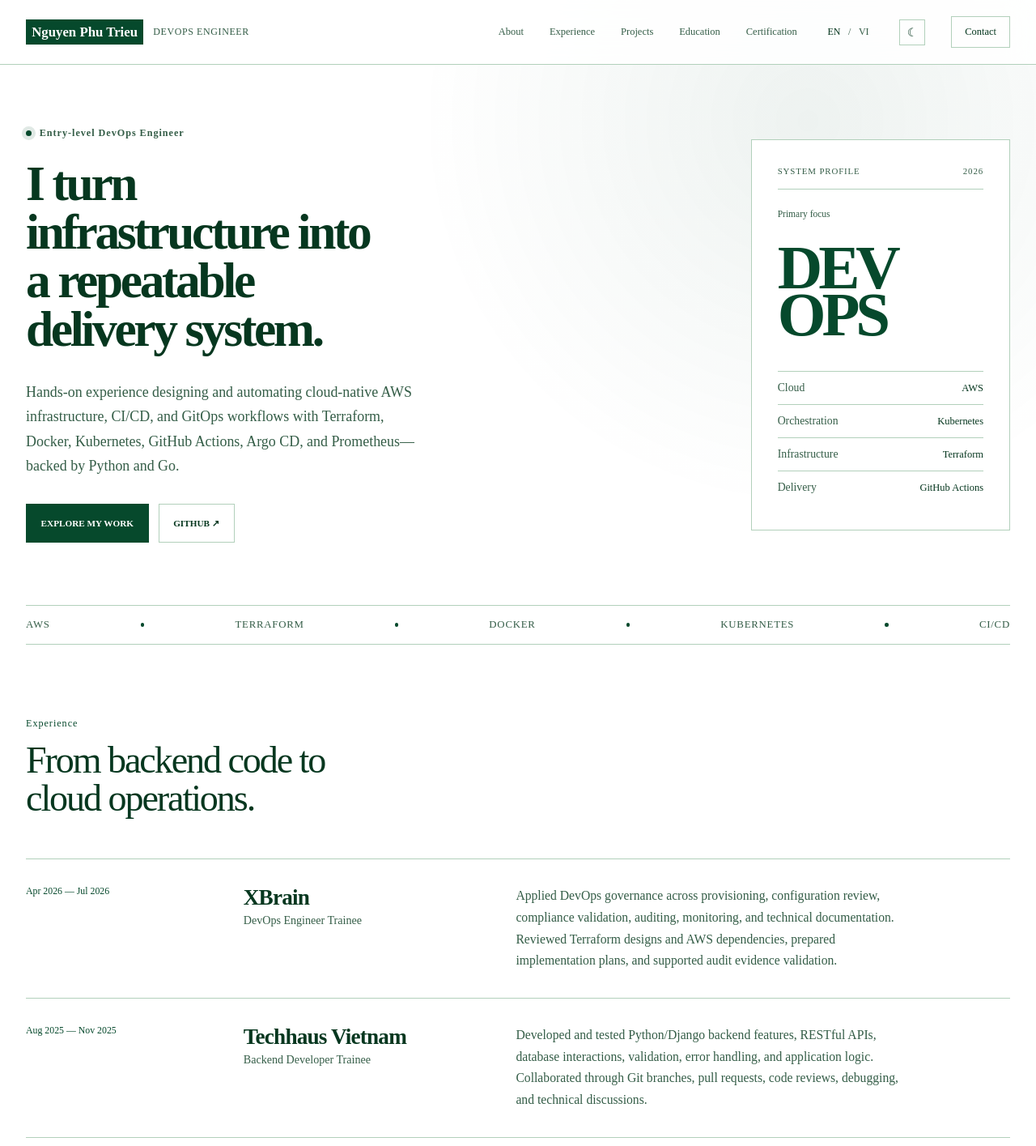
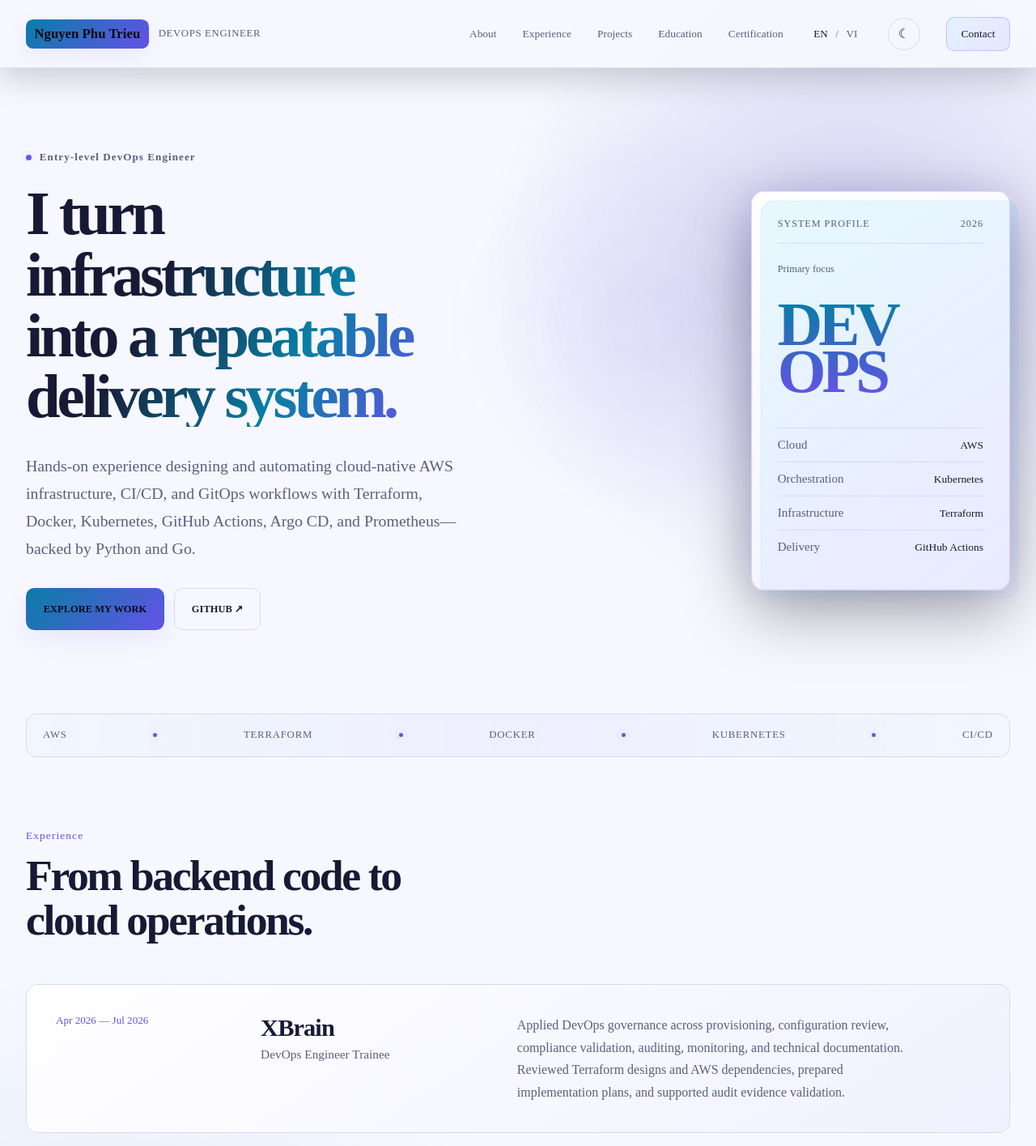
Before and after one commit to TrieuNguyenPhu/portfolio, a Next.js app: page / in a window 1280 px wide. Shown: the top 1415 px of the page at 81% size. Built offline with nearby package versions, Linux system fonts and the light colour scheme.

Commit message:
Redesign portfolio with midnight indigo theme

```diff
--- a/app/globals.css
+++ b/app/globals.css
@@ -2,18 +2,19 @@
   --font-display: var(--font-space-grotesk);
   --font-body: var(--font-inter);
   --font-mono: var(--font-jetbrains-mono);
-  --bg: #082f23;
-  --surface: #0d3b2b;
-  --surface-light: #144d38;
-  --text: #ffffff;
-  --muted: #c1d5c7;
-  --line: #2b5f49;
-  --lime: #c4ff6b;
-  --dark: #041f16;
-  --on-accent: #041f16;
-  --glow: rgb(196 255 107 / 10%);
-  --glow-ring: rgb(196 255 107 / 15%);
-  --nav-bg: rgb(8 47 35 / 86%);
+  --bg: #050611;
+  --surface: #0d1022;
+  --surface-light: #151932;
+  --text: #f8f8ff;
+  --muted: #b5bad5;
+  --line: #2b3157;
+  --lime: #9a8cff;
+  --cyan: #57d6ff;
+  --dark: #080a18;
+  --on-accent: #090a18;
+  --glow: rgb(113 89 255 / 18%);
+  --glow-ring: rgb(154 140 255 / 25%);
+  --nav-bg: rgb(5 6 17 / 82%);
   --page: min(94rem, calc(100% - 2rem));
 }
 
@@ -26,11 +27,30 @@
 }
 
 body {
-  background: radial-gradient(circle at 78% 4%, var(--glow), transparent 30rem), var(--bg);
+  background:
+    radial-gradient(circle at 82% 8%, rgb(72 56 190 / 20%), transparent 28rem),
+    radial-gradient(circle at 10% 42%, rgb(34 129 185 / 10%), transparent 32rem),
+    var(--bg);
   color: var(--text);
   font-family: var(--font-body);
   margin: 0;
   overflow-x: clip;
+  position: relative;
+}
+
+body::before {
+  animation: aurora-drift 16s ease-in-out infinite alternate;
+  background: radial-gradient(circle, var(--glow), transparent 64%);
+  content: "";
+  filter: blur(34px);
+  height: 34rem;
+  left: 42%;
+  opacity: 0.8;
+  pointer-events: none;
+  position: fixed;
+  top: 8rem;
+  width: 34rem;
+  z-index: 0;
 }
 
 a { color: inherit; text-decoration: none; }
@@ -48,9 +68,10 @@
   align-items: center;
   backdrop-filter: blur(18px);
   background: var(--nav-bg);
-  border-bottom: 1px solid var(--line);
+  border-bottom: 1px solid rgb(154 140 255 / 20%);
+  box-shadow: 0 12px 40px rgb(0 0 0 / 18%);
   display: flex;
-  height: 5rem;
+  height: 5.25rem;
   justify-content: space-between;
   padding-inline: max(1rem, env(safe-area-inset-left));
   position: sticky;
@@ -66,19 +87,21 @@
 }
 
 .brand > span {
-  background: var(--lime);
+  background: linear-gradient(135deg, var(--cyan), var(--lime));
+  border-radius: 0.55rem;
+  box-shadow: 0 8px 28px var(--glow);
   color: var(--on-accent);
   font-family: var(--font-display);
-  font-size: 0.82rem;
+  font-size: 0.9rem;
   font-weight: 700;
-  padding: 0.35rem 0.45rem;
+  padding: 0.5rem 0.65rem;
 }
 
 .brand small {
   color: var(--muted);
   font-family: var(--font-mono);
   display: none;
-  font-size: 0.75rem;
+  font-size: 0.8rem;
   letter-spacing: 0.05em;
   text-transform: uppercase;
 }
@@ -93,12 +116,28 @@
 .nav-shell nav > a {
   color: var(--muted);
   font-family: var(--font-mono);
-  font-size: 0.78rem;
+  font-size: 0.84rem;
+  position: relative;
   white-space: nowrap;
 }
 
 .nav-shell nav > a:not(.nav-cta) { display: none; }
 .nav-shell nav > a:hover { color: var(--text); }
+
+.nav-shell nav > a:not(.nav-cta)::after {
+  background: linear-gradient(90deg, var(--cyan), var(--lime));
+  bottom: -0.5rem;
+  content: "";
+  height: 2px;
+  left: 0;
+  position: absolute;
+  transform: scaleX(0);
+  transform-origin: left;
+  transition: transform 180ms ease;
+  width: 100%;
+}
+
+.nav-shell nav > a:not(.nav-cta):hover::after { transform: scaleX(1); }
 
 #about,
 #work,
@@ -111,7 +150,7 @@
   color: var(--muted);
   display: flex;
   font-family: var(--font-mono);
-  font-size: 0.75rem;
+  font-size: 0.82rem;
   gap: 0.25rem;
 }
 
@@ -133,31 +172,38 @@
   color: var(--text);
   cursor: pointer;
   display: inline-flex;
-  font-size: 0.9rem;
-  height: 2rem;
+  border-radius: 50%;
+  font-size: 1rem;
+  height: 2.5rem;
   justify-content: center;
   padding: 0;
-  width: 2rem;
+  transition: border-color 180ms ease, background-color 180ms ease, transform 180ms ease;
+  width: 2.5rem;
 }
 
-.theme-toggle:hover { border-color: var(--text); }
+.theme-toggle:hover { background: var(--surface-light); border-color: var(--lime); transform: rotate(12deg); }
 
 .nav-shell .nav-cta {
-  border: 1px solid var(--line);
+  background: linear-gradient(135deg, rgb(87 214 255 / 12%), rgb(154 140 255 / 16%));
+  border: 1px solid rgb(154 140 255 / 45%);
+  border-radius: 0.6rem;
   color: var(--text);
-  padding: 0.7rem 1rem;
+  padding: 0.75rem 1.1rem;
 }
 
+.nav-shell .nav-cta:hover { box-shadow: 0 10px 28px var(--glow); transform: translateY(-2px); }
+
 main,
-.site-footer { margin-inline: auto; max-width: var(--page); }
+.site-footer { margin-inline: auto; max-width: var(--page); position: relative; z-index: 1; }
 
 .hero {
   display: grid;
   gap: clamp(2rem, 4vw, 4rem);
-  padding-block: clamp(3rem, 6vw, 5.5rem);
+  min-height: min(52rem, calc(100svh - 5.25rem));
+  padding-block: clamp(4rem, 8vw, 7rem);
 }
 
-.hero-copy { align-self: center; }
+.hero-copy { align-self: center; animation: reveal-up 800ms cubic-bezier(0.22, 1, 0.36, 1) both; }
 
 .status,
 .panel-label,
@@ -166,13 +212,14 @@
   color: var(--muted);
   display: flex;
   font-family: var(--font-mono);
-  font-size: 0.76rem;
+  font-size: 0.82rem;
   font-weight: 600;
   gap: 0.6rem;
   letter-spacing: 0.08em;
 }
 
 .status > span {
+  animation: status-pulse 2.4s ease-in-out infinite;
   background: var(--lime);
   border-radius: 50%;
   box-shadow: 0 0 0 5px var(--glow-ring);
@@ -181,17 +228,21 @@
 }
 
 .hero h1 {
-  font-size: clamp(2.6rem, 4.8vw, 5rem);
-  font-weight: 600;
+  background: linear-gradient(120deg, var(--text) 35%, var(--cyan) 68%, var(--lime));
+  background-clip: text;
+  -webkit-background-clip: text;
+  color: transparent;
+  font-size: clamp(3.1rem, 6vw, 6.2rem);
+  font-weight: 650;
   letter-spacing: -0.055em;
   line-height: 0.98;
   margin-top: 1.5rem;
-  max-width: 14ch;
+  max-width: 13ch;
 }
 
 .hero-lede {
   color: var(--muted);
-  font-size: clamp(1.05rem, 1.4vw, 1.25rem);
+  font-size: clamp(1.1rem, 1.55vw, 1.36rem);
   line-height: 1.7;
   margin-top: 2rem;
   max-width: 54ch;
@@ -209,32 +260,39 @@
   border: 1px solid var(--line);
   display: inline-flex;
   font-family: var(--font-mono);
-  font-size: 0.7rem;
+  border-radius: 0.65rem;
+  font-size: 0.78rem;
   font-weight: 600;
   justify-content: center;
-  min-height: 3rem;
-  padding-inline: 1.1rem;
+  min-height: 3.25rem;
+  padding-inline: 1.3rem;
   text-transform: uppercase;
   white-space: nowrap;
 }
 
-.button--primary { background: var(--lime); border-color: var(--lime); color: var(--on-accent); }
-.button--primary:hover { background: var(--text); border-color: var(--text); }
-.button--ghost:hover { border-color: var(--text); }
+.button--primary { background: linear-gradient(135deg, var(--cyan), var(--lime)); border-color: transparent; color: var(--on-accent); box-shadow: 0 12px 34px var(--glow); }
+.button--primary:hover { box-shadow: 0 16px 42px var(--glow-ring); transform: translateY(-3px); }
+.button--ghost { background: rgb(255 255 255 / 2%); }
+.button--ghost:hover { background: var(--surface-light); border-color: var(--lime); transform: translateY(-3px); }
 
 .hero-console {
   align-self: center;
-  background: var(--surface);
-  border: 1px solid var(--line);
+  animation: console-float 6s ease-in-out infinite;
+  background: linear-gradient(145deg, rgb(21 25 50 / 92%), rgb(9 11 27 / 96%));
+  border: 1px solid rgb(154 140 255 / 32%);
+  border-radius: 1rem;
+  box-shadow: 0 26px 80px rgb(0 0 0 / 35%), 0 0 54px var(--glow);
   min-width: 0;
   padding: clamp(1.25rem, 3vw, 2rem);
   position: relative;
 }
 
 .hero-console::after {
-  border: 1px solid var(--line);
+  background: linear-gradient(145deg, rgb(87 214 255 / 14%), rgb(154 140 255 / 7%));
+  border: 1px solid rgb(87 214 255 / 20%);
+  border-radius: 1rem;
   content: "";
-  inset: 0.65rem -0.65rem -0.65rem 0.65rem;
+  inset: 0.7rem -0.7rem -0.7rem 0.7rem;
   pointer-events: none;
   position: absolute;
   z-index: -1;
@@ -245,7 +303,7 @@
   color: var(--muted);
   display: flex;
   font-family: var(--font-mono);
-  font-size: 0.68rem;
+  font-size: 0.76rem;
   justify-content: space-between;
   letter-spacing: 0.08em;
   padding-bottom: 1rem;
@@ -254,12 +312,15 @@
 .console-label {
   color: var(--muted);
   font-family: var(--font-mono);
-  font-size: 0.72rem;
+  font-size: 0.78rem;
   margin-top: 1.5rem;
 }
 
 .hero-console > strong {
-  color: var(--lime);
+  background: linear-gradient(180deg, var(--cyan), var(--lime));
+  background-clip: text;
+  -webkit-background-clip: text;
+  color: transparent;
   display: block;
   font-family: var(--font-display);
   font-size: clamp(3.5rem, 6vw, 5.5rem);
@@ -276,28 +337,30 @@
   padding-block: 0.75rem;
 }
 
-.hero-console dt { color: var(--muted); font-size: 0.86rem; }
-.hero-console dd { font-family: var(--font-mono); font-size: 0.78rem; }
+.hero-console dt { color: var(--muted); font-size: 0.94rem; }
+.hero-console dd { font-family: var(--font-mono); font-size: 0.84rem; }
 
 .ticker {
   align-items: center;
-  border-block: 1px solid var(--line);
+  background: linear-gradient(90deg, rgb(87 214 255 / 4%), rgb(154 140 255 / 8%), rgb(87 214 255 / 4%));
+  border: 1px solid var(--line);
+  border-radius: 0.8rem;
   display: flex;
   gap: clamp(0.8rem, 2vw, 2rem);
   justify-content: space-between;
   overflow: hidden;
-  padding-block: 1rem;
+  padding: 1.15rem 1.25rem;
 }
 
 .ticker span {
   color: var(--muted);
   flex: none;
   font-family: var(--font-mono);
-  font-size: clamp(0.7rem, 1vw, 0.8rem);
+  font-size: clamp(0.78rem, 1vw, 0.92rem);
   letter-spacing: 0.06em;
 }
 
-.ticker i { background: var(--lime); border-radius: 50%; flex: none; height: 0.28rem; width: 0.28rem; }
+.ticker i { animation: status-pulse 2.4s ease-in-out infinite; background: var(--lime); border-radius: 50%; flex: none; height: 0.32rem; width: 0.32rem; }
 
 .projects-section,
 .experience-section,
@@ -312,46 +375,50 @@
   color: var(--lime);
   font-family: var(--font-mono);
   display: block;
-  font-size: 0.76rem;
+  font-size: 0.84rem;
   letter-spacing: 0.08em;
   margin-bottom: 0.9rem;
 }
 
 .section-intro h2,
 .profile-section h2 {
-  font-size: clamp(2.1rem, 3.6vw, 3.8rem);
-  font-weight: 500;
+  font-size: clamp(2.5rem, 4.2vw, 4.6rem);
+  font-weight: 600;
   letter-spacing: -0.045em;
   line-height: 1.02;
   max-width: 18ch;
 }
 
+.profile-section h2 { font-size: clamp(2.2rem, 3.2vw, 3.45rem); }
+
 .section-intro div > p {
   color: var(--muted);
   line-height: 1.7;
-  font-size: 1.02rem;
+  font-size: clamp(1.05rem, 1.3vw, 1.2rem);
   margin-top: 0.85rem;
   max-width: 52ch;
 }
 
 .projects-grid {
   display: grid;
-  gap: 1rem;
+  gap: 1.25rem;
 }
 
 .project {
   --project-accent: var(--lime);
-  background: var(--surface);
-  border: 1px solid var(--line);
+  background: linear-gradient(145deg, var(--surface-light), var(--surface));
+  border: 1px solid rgb(154 140 255 / 24%);
+  border-radius: 1rem;
+  box-shadow: 0 20px 55px rgb(0 0 0 / 16%);
   display: flex;
   flex-direction: column;
   min-width: 0;
   overflow: hidden;
   padding: clamp(1.25rem, 3vw, 2rem);
-  transition: border-color 180ms ease, transform 180ms ease;
+  transition: border-color 220ms ease, box-shadow 220ms ease, transform 220ms ease;
 }
 
-.project:hover { border-color: var(--project-accent); transform: translateY(-3px); }
+.project:hover { border-color: var(--project-accent); box-shadow: 0 26px 70px rgb(0 0 0 / 28%), 0 0 42px var(--glow); transform: translateY(-7px); }
 
 .project > header {
   color: var(--muted);
@@ -365,7 +432,8 @@
 .project-visual {
   align-items: center;
   background: var(--dark);
-  border: 1px solid var(--line);
+  border: 1px solid rgb(154 140 255 / 24%);
+  border-radius: 0.8rem;
   display: flex;
   gap: 0.4rem;
   margin-block: 2rem;
@@ -383,11 +451,13 @@
 }
 
 .project-visual b {
+  background: rgb(154 140 255 / 5%);
   border: 1px solid var(--line);
+  border-radius: 0.45rem;
   color: var(--text);
   flex: 1;
   font-family: var(--font-mono);
-  font-size: clamp(0.68rem, 1.35vw, 0.86rem);
+  font-size: clamp(0.72rem, 1.35vw, 0.9rem);
   font-weight: 500;
   padding: 0.65rem 0.25rem;
   text-align: center;
@@ -397,7 +467,7 @@
 .project-metric { color: var(--project-accent); font-family: var(--font-mono); font-size: 0.86rem; text-transform: uppercase; }
 
 .project h3 {
-  font-size: clamp(2rem, 3.2vw, 3.35rem);
+  font-size: clamp(2.25rem, 3.5vw, 3.8rem);
   font-weight: 600;
   letter-spacing: -0.05em;
   line-height: 1;
@@ -405,7 +475,7 @@
 }
 
 .project-type { color: var(--text); font-size: clamp(0.98rem, 1.3vw, 1.1rem); font-weight: 600; margin-top: 0.5rem; }
-.project-summary { color: var(--muted); font-size: 0.92rem; line-height: 1.7; margin-top: 1.25rem; max-width: 58ch; }
+.project-summary { color: var(--muted); font-size: clamp(1rem, 1.15vw, 1.08rem); line-height: 1.72; margin-top: 1.25rem; max-width: 58ch; }
 
 .tags {
   display: flex;
@@ -417,11 +487,16 @@
 
 .tags li {
   border: 1px solid var(--line);
+  border-radius: 999px;
   color: var(--muted);
   font-family: var(--font-mono);
-  font-size: 0.7rem;
-  padding: 0.35rem 0.5rem;
+  font-size: 0.76rem;
+  padding: 0.42rem 0.65rem;
+  transition: background-color 180ms ease, border-color 180ms ease, color 180ms ease;
 }
+
+.tags li:hover { background: rgb(154 140 255 / 10%); border-color: var(--lime); color: var(--text); }
+.project:hover .project-visual i { animation: arrow-nudge 800ms ease-in-out infinite alternate; }
 
 .project-footer {
   align-items: center;
@@ -443,26 +518,30 @@
 .project-footer a:hover,
 .project-footer a span { color: var(--project-accent); }
 
-.experience-list { border-top: 1px solid var(--line); }
+.experience-list { display: grid; gap: 1rem; }
 .experience-list article {
-  border-bottom: 1px solid var(--line);
+  background: linear-gradient(135deg, rgb(21 25 50 / 72%), rgb(13 16 34 / 84%));
+  border: 1px solid var(--line);
+  border-radius: 0.9rem;
   display: grid;
   gap: 1.25rem;
-  padding-block: 2rem;
+  padding: clamp(1.5rem, 3vw, 2.25rem);
+  transition: border-color 220ms ease, transform 220ms ease;
 }
 
-.experience-date { color: var(--lime); font-family: var(--font-mono); font-size: 0.74rem; }
-.experience-list h3 { font-size: 1.7rem; letter-spacing: -0.03em; }
-.experience-list div > p { color: var(--muted); font-size: 0.88rem; margin-top: 0.25rem; }
-.experience-list article > p:last-child { color: var(--muted); font-size: 0.98rem; line-height: 1.7; max-width: 62ch; }
+.experience-list article:hover { border-color: var(--lime); transform: translateX(6px); }
+.experience-date { color: var(--lime); font-family: var(--font-mono); font-size: 0.82rem; }
+.experience-list h3 { font-size: clamp(1.9rem, 2.3vw, 2.35rem); letter-spacing: -0.03em; }
+.experience-list div > p { color: var(--muted); font-size: 0.96rem; margin-top: 0.35rem; }
+.experience-list article > p:last-child { color: var(--muted); font-size: clamp(1rem, 1.2vw, 1.08rem); line-height: 1.72; max-width: 62ch; }
 
 .profile-section {
   display: grid;
-  gap: 1rem;
+  gap: 1.25rem;
 }
 
 .skills-panel,
-.education-panel { background: var(--surface); border: 1px solid var(--line); padding: clamp(1.5rem, 4vw, 3rem); }
+.education-panel { background: linear-gradient(145deg, var(--surface-light), var(--surface)); border: 1px solid var(--line); border-radius: 1rem; box-shadow: 0 20px 55px rgb(0 0 0 / 16%); padding: clamp(1.75rem, 4vw, 3.25rem); }
 .skills-panel h2,
 .education-panel h2 { margin-top: 1.5rem; }
 .skills-panel dl { margin-top: 3rem; }
@@ -475,26 +554,28 @@
 }
 
 .skills-panel dl > div:last-child { border-bottom: 1px solid var(--line); }
-.skills-panel dt { color: var(--lime); font-family: var(--font-mono); font-size: 0.74rem; }
-.skills-panel dd { color: var(--muted); font-size: 0.94rem; }
+.skills-panel dt { color: var(--lime); font-family: var(--font-mono); font-size: 0.84rem; }
+.skills-panel dd { color: var(--muted); font-size: 1.02rem; }
 
-.education-panel { background: var(--lime); color: var(--on-accent); }
+.education-panel { background: linear-gradient(145deg, var(--cyan), var(--lime)); color: var(--on-accent); }
 .education-panel .panel-label { color: var(--on-accent); opacity: 0.65; }
 .education-panel h2 { color: var(--on-accent); }
 .education-mark {
   display: block;
   font-family: var(--font-display);
-  font-size: clamp(3.25rem, 6vw, 5.25rem);
+  font-size: clamp(3.6rem, 6vw, 5.8rem);
   font-weight: 700;
   line-height: 1;
   margin-top: 2.5rem;
 }
-.education-panel > p:not(.panel-label) { font-family: var(--font-mono); font-size: 0.68rem; margin-top: 1rem; }
-.education-panel > strong { display: block; font-size: 0.9rem; margin-top: 1.5rem; }
+.education-panel > p:not(.panel-label) { font-family: var(--font-mono); font-size: 0.8rem; margin-top: 1rem; }
+.education-panel > strong { display: block; font-size: 1.05rem; margin-top: 1.5rem; }
 
 .certification-section {
-  background: var(--surface);
+  background: linear-gradient(110deg, var(--surface-light), var(--surface));
   border: 1px solid var(--line);
+  border-radius: 1rem;
+  box-shadow: 0 20px 55px rgb(0 0 0 / 16%);
   display: grid;
   gap: 1.5rem;
   margin-top: 1rem;
@@ -503,14 +584,21 @@
 
 .certification-section > div { align-items: baseline; display: flex; flex-wrap: wrap; gap: 0.75rem 1.5rem; }
 .certification-section strong { font-size: clamp(2rem, 4vw, 3.5rem); letter-spacing: -0.04em; }
-.certification-section span { color: var(--muted); }
-.certification-section time { color: var(--lime); font-family: var(--font-mono); font-size: 0.78rem; }
+.certification-section span { color: var(--muted); font-size: 1.05rem; }
+.certification-section time { color: var(--lime); font-family: var(--font-mono); font-size: 0.86rem; }
 
 .contact-section {
-  border-block: 1px solid var(--line);
+  background: linear-gradient(125deg, rgb(87 214 255 / 7%), rgb(154 140 255 / 13%), rgb(13 16 34 / 86%));
+  border: 1px solid var(--line);
+  border-radius: 1rem;
   margin-top: clamp(4rem, 7vw, 6.5rem);
-  padding-block: clamp(3.5rem, 6vw, 5.5rem);
+  overflow: hidden;
+  padding: clamp(2rem, 6vw, 5.5rem);
+  position: relative;
 }
+
+.contact-section::after { background: var(--glow); border-radius: 50%; content: ""; filter: blur(12px); height: 18rem; pointer-events: none; position: absolute; right: -6rem; top: -8rem; width: 18rem; }
+.contact-section > * { position: relative; z-index: 1; }
 
 .contact-section h2 {
   font-size: clamp(2.4rem, 4.5vw, 4.8rem);
@@ -532,7 +620,7 @@
   border-bottom: 1px solid var(--line);
   display: inline-flex;
   font-family: var(--font-mono);
-  font-size: clamp(0.65rem, 1.4vw, 0.9rem);
+  font-size: clamp(0.8rem, 1.4vw, 0.98rem);
   gap: 0.5rem;
   padding-bottom: 0.5rem;
   white-space: nowrap;
@@ -546,7 +634,7 @@
   display: flex;
   flex-direction: column;
   font-family: var(--font-mono);
-  font-size: 0.6rem;
+  font-size: 0.74rem;
   gap: 1rem;
   justify-content: space-between;
   padding-block: 2rem;
@@ -555,6 +643,7 @@
 .social-icon {
   align-items: center;
   border: 1px solid var(--line);
+  border-radius: 50%;
   display: inline-flex;
   height: 2.25rem;
   justify-content: center;
@@ -562,15 +651,41 @@
 }
 
 .social-icon svg { fill: currentColor; height: 1.05rem; width: 1.05rem; }
-.site-footer a:hover { color: var(--text); }
+.site-footer a:hover { border-color: var(--lime); color: var(--text); transform: translateY(-3px) rotate(4deg); }
 
 html.reveal-ready [data-reveal] {
+  filter: blur(8px);
   opacity: 0;
-  transform: translateY(2rem);
-  transition: opacity 0.55s ease, transform 0.55s ease;
+  transform: translateY(3rem) scale(0.985);
+  transition: filter 0.7s ease, opacity 0.7s ease, transform 0.7s cubic-bezier(0.22, 1, 0.36, 1);
 }
 
-html.reveal-ready [data-reveal].is-visible { opacity: 1; transform: translateY(0); }
+html.reveal-ready [data-reveal].is-visible { filter: blur(0); opacity: 1; transform: translateY(0) scale(1); }
+
+@keyframes aurora-drift {
+  from { transform: translate3d(-12%, -6%, 0) scale(0.9); }
+  to { transform: translate3d(18%, 12%, 0) scale(1.15); }
+}
+
+@keyframes reveal-up {
+  from { opacity: 0; transform: translateY(2rem); }
+  to { opacity: 1; transform: translateY(0); }
+}
+
+@keyframes console-float {
+  0%, 100% { transform: translateY(0); }
+  50% { transform: translateY(-9px); }
+}
+
+@keyframes status-pulse {
+  0%, 100% { box-shadow: 0 0 0 0 var(--glow-ring); opacity: 0.8; }
+  50% { box-shadow: 0 0 0 7px transparent; opacity: 1; }
+}
+
+@keyframes arrow-nudge {
+  from { transform: translateX(0); }
+  to { transform: translateX(4px); }
+}
 
 @media (min-width: 42rem) {
   :root { --page: min(94rem, calc(100% - 4rem)); }
@@ -597,63 +712,75 @@
 @media (hover: hover) and (pointer: fine) {
   .button,
   .project,
+  .experience-list article,
   .nav-shell a,
-  .project-footer a { transition: color 180ms ease, background-color 180ms ease, border-color 180ms ease, transform 180ms ease; }
+  .project-footer a,
+  .social-icon { transition: color 180ms ease, background-color 180ms ease, border-color 180ms ease, box-shadow 180ms ease, transform 180ms ease; }
 }
 
 @media (prefers-reduced-motion: reduce) {
   html { scroll-behavior: auto; }
-  html.reveal-ready [data-reveal] { opacity: 1; transform: none; transition: none; }
+  body::before,
+  .hero-copy,
+  .hero-console,
+  .status > span,
+  .ticker i,
+  .project:hover .project-visual i { animation: none; }
+  html.reveal-ready [data-reveal] { filter: none; opacity: 1; transform: none; transition: none; }
   .button,
   .project,
+  .experience-list article,
   .nav-shell a,
-  .project-footer a { transition: none; }
-  .project:hover { transform: none; }
+  .project-footer a,
+  .social-icon { transition: none; }
+  .project:hover,
+  .experience-list article:hover,
+  .site-footer a:hover { transform: none; }
 }
 
 :root[data-theme="light"] {
-  --bg: #ffffff;
+  --bg: #f7f8ff;
   --surface: #ffffff;
-  --surface-light: #eef7f0;
-  --text: #06371f;
-  --muted: #345d47;
-  --line: #b2d0bb;
-  --lime: #06492c;
-  --dark: #e8f3eb;
-  --on-accent: #ffffff;
-  --glow: rgb(6 73 44 / 7%);
-  --glow-ring: rgb(6 73 44 / 12%);
-  --nav-bg: rgb(255 255 255 / 86%);
+  --surface-light: #f0f1ff;
+  --text: #171a35;
+  --muted: #59607f;
+  --line: #d7daf0;
+  --lime: #6551e8;
+  --cyan: #087ea4;
+  --dark: #eef0ff;
+  --on-accent: #090a18;
+  --glow: rgb(101 81 232 / 10%);
+  --glow-ring: rgb(101 81 232 / 16%);
+  --nav-bg: rgb(247 248 255 / 88%);
 }
 
 html[data-theme="light"] { color-scheme: light; }
 html[data-theme="dark"] { color-scheme: dark; }
 :root[data-theme="light"] .project-visual { background: var(--dark); }
-:root[data-theme="light"] .education-panel { background: var(--bg); color: var(--text); }
-:root[data-theme="light"] .education-panel .panel-label,
-:root[data-theme="light"] .education-panel h2 { color: var(--text); }
-:root[data-theme="light"] .education-mark { color: var(--lime); }
+:root[data-theme="light"] .hero-console,
+:root[data-theme="light"] .experience-list article { background: linear-gradient(145deg, var(--surface), var(--surface-light)); }
+:root[data-theme="light"] .contact-section { background: linear-gradient(125deg, rgb(8 126 164 / 7%), rgb(101 81 232 / 10%), var(--surface)); }
 
 @media (prefers-color-scheme: light) {
   :root:not([data-theme]) {
-    --bg: #ffffff;
+    --bg: #f7f8ff;
     --surface: #ffffff;
-    --surface-light: #eef7f0;
-    --text: #06371f;
-    --muted: #345d47;
-    --line: #b2d0bb;
-    --lime: #06492c;
-    --dark: #e8f3eb;
-    --on-accent: #ffffff;
-    --glow: rgb(6 73 44 / 7%);
-    --glow-ring: rgb(6 73 44 / 12%);
-    --nav-bg: rgb(255 255 255 / 86%);
+    --surface-light: #f0f1ff;
+    --text: #171a35;
+    --muted: #59607f;
+    --line: #d7daf0;
+    --lime: #6551e8;
+    --cyan: #087ea4;
+    --dark: #eef0ff;
+    --on-accent: #090a18;
+    --glow: rgb(101 81 232 / 10%);
+    --glow-ring: rgb(101 81 232 / 16%);
+    --nav-bg: rgb(247 248 255 / 88%);
   }
 
   html:not([data-theme]) { color-scheme: light; }
   html:not([data-theme]) .project-visual { background: var(--dark); }
-  html:not([data-theme]) .education-panel { background: var(--bg); color: var(--text); }
-  html:not([data-theme]) .education-panel .panel-label,
-  html:not([data-theme]) .education-panel h2 { color: var(--text); }
-  html:not([data-theme]) .education-mark { color: var(--lime); }
+  html:not([data-theme]) .hero-console,
+  html:not([data-theme]) .experience-list article { background: linear-gradient(145deg, var(--surface), var(--surface-light)); }
+  html:not([data-theme]) .contact-section { background: linear-gradient(125deg, rgb(8 126 164 / 7%), rgb(101 81 232 / 10%), var(--surface)); }
 }
--- a/app/layout.tsx
+++ b/app/layout.tsx
@@ -39,8 +39,8 @@
   initialScale: 1,
   viewportFit: "cover",
   themeColor: [
-    { media: "(prefers-color-scheme: dark)", color: "#103d2d" },
-    { media: "(prefers-color-scheme: light)", color: "#ffffff" },
+    { media: "(prefers-color-scheme: dark)", color: "#050611" },
+    { media: "(prefers-color-scheme: light)", color: "#f7f8ff" },
   ],
 };
 
```
